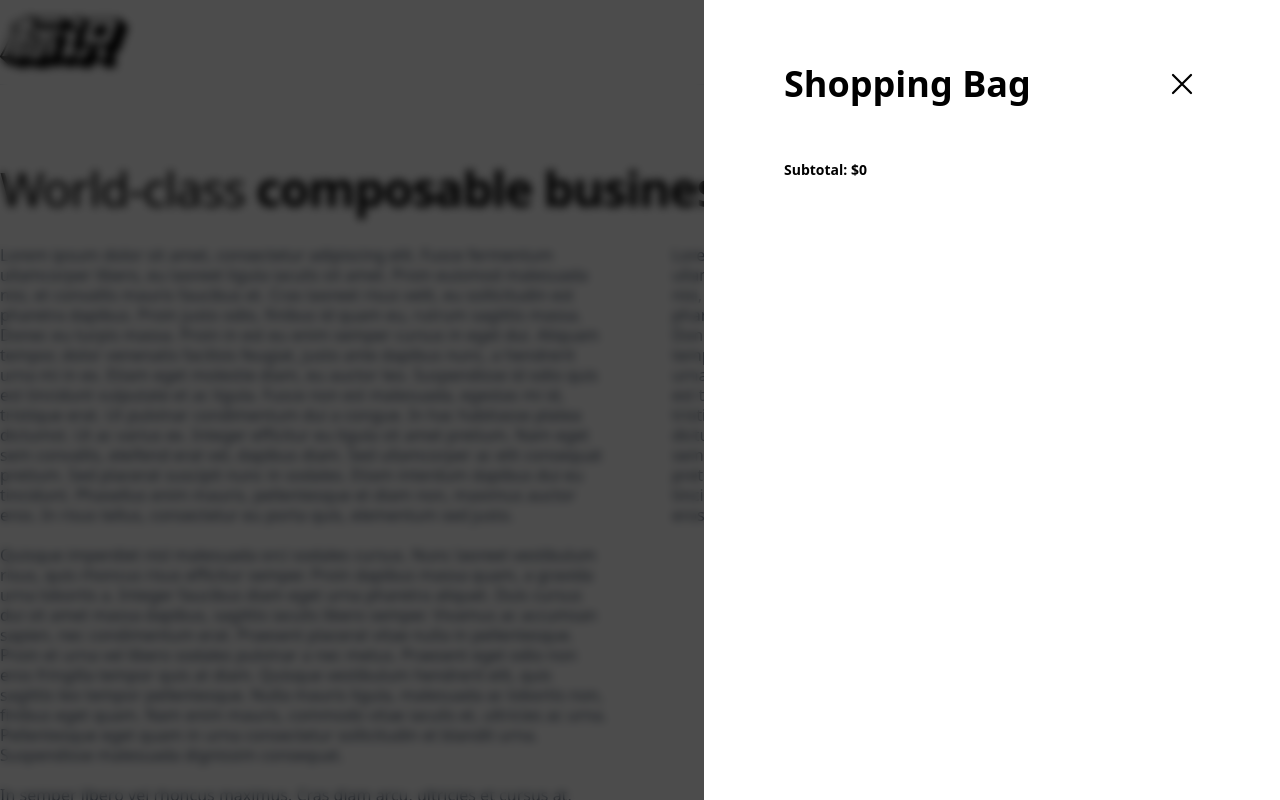
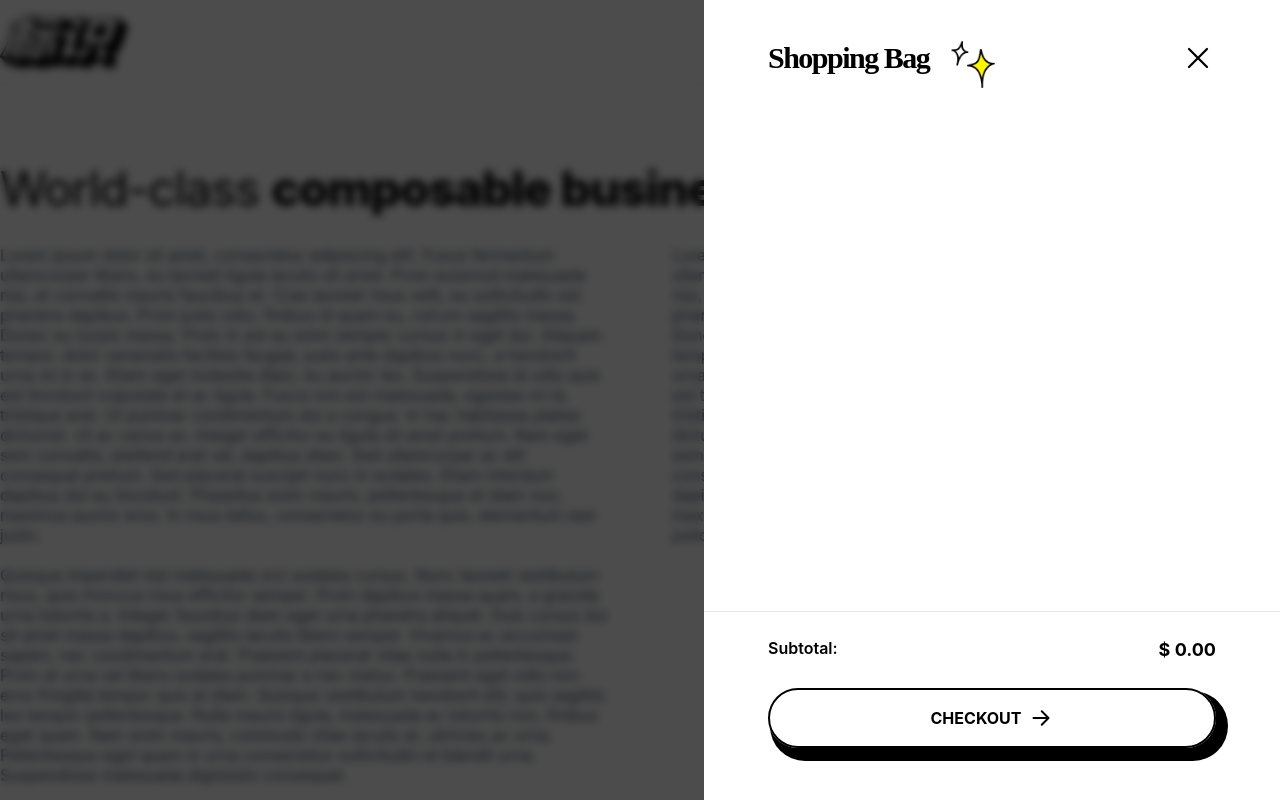
Before and after one commit to DarkWool/shopping-cart, a React (Vite) app: page / in a window 1280 px wide. Both pictures are taken after a click on the item 1264 px from the left and 42 px from the top of the page. Shown: the top 800 px of the page. Built offline with nearby package versions, Linux system fonts and the light colour scheme.

Commit message:
Modify Cart.jsx layout and styles
Some custom styles were added to Tailwind's config file.
Added image "stars.png".

```diff
--- a/src/components/Cart.jsx
+++ b/src/components/Cart.jsx
@@ -1,4 +1,5 @@
 import { useEffect, useState } from "react";
+import StarsImg from "../assets/images/stars.png";
 
 export function Cart({ onClose, onAdjustQuantity, onDeleteItem, items }) {
   const [isVisible, setIsVisible] = useState(false);
@@ -26,13 +27,26 @@ export function Cart({ onClose, onAdjustQuantity, onDeleteItem, items }) {
     }, TRANSITION_DURATION);
   }
 
+  const subtotal = items
+    .reduce((total, curr) => {
+      total += curr.price * curr.quantity;
+      return total;
+    }, 0)
+    .toFixed(2);
+
   return (
     <>
       <div
-        className={`z-10 fixed bg-white h-full max-w-xl w-full leading-5 py-16 px-20 right-0 overflow-y-auto text-sm ${transitionClasses} ${classes.cart}`}
+        className={`z-10 fixed bg-white h-full w-full leading-5 right-0 overflow-y-auto text-sm max-w-xl flex flex-col py-10 ${transitionClasses} ${classes.cart}`}
       >
-        <div className="mb-14 flex items-center justify-between">
-          <span className="text-4xl font-extrabold block">Shopping Bag</span>
+        <div className="px-16 grow">
+          <div className="mb-12 flex justify-between">
+            <div>
+              <span className="text-3xl font-bold tracking-tighter mr-5 font-headings">
+                Shopping Bag
+              </span>
+              <img src={StarsImg} alt="" className="max-h-12 inline-block" />
+            </div>
             <span className="cursor-pointer" onClick={handleCloseTransition}>
               <svg
                 fill="none"
@@ -55,54 +69,124 @@ export function Cart({ onClose, onAdjustQuantity, onDeleteItem, items }) {
               {items.map((item) => (
                 <li key={item.id} className="flex gap-8 mb-8">
                   <div className="shrink-0 bg-white">
-                  <img src={item.image} className="w-24 max-w-full h-24 object-contain" />
+                    <img
+                      src={item.image}
+                      className="w-24 max-w-full h-24 object-contain"
+                    />
                   </div>
-                <div className="flex flex-col gap-y-2 items-start">
-                  <p className="leading-5 font-medium">{item.title}</p>
-                  <p className="font-bold text-lg leading-5">${item.price}</p>
-                  <p className="font-bold text-sm leading-5">Quantity: {item.quantity}</p>
 
-                  <div>
+                  <div className="flex flex-col gap-y-6">
+                    <div className="flex gap-x-3 items-start">
+                      <p className="leading-4 font-medium">
+                        {item.title}
+                        Bose Altavoz Bluetooth SoundLink Micro: Pequeño Altavoz portátil
+                        Resistente al Agua con micrófono, Blanco
+                      </p>
                       <button
                         type="button"
-                      className="p-3 font-bold text-xl"
+                        className="stroke-slate-500"
+                        onClick={() => onDeleteItem(item.id)}
+                      >
+                        <svg
+                          fill="none"
+                          viewBox="0 0 24 24"
+                          strokeWidth={1.5}
+                          className="w-6 h-6"
+                        >
+                          <path
+                            strokeLinecap="round"
+                            strokeLinejoin="round"
+                            d="M14.74 9l-.346 9m-4.788 0L9.26 9m9.968-3.21c.342.052.682.107 1.022.166m-1.022-.165L18.16 19.673a2.25 2.25 0 01-2.244 2.077H8.084a2.25 2.25 0 01-2.244-2.077L4.772 5.79m14.456 0a48.108 48.108 0 00-3.478-.397m-12 .562c.34-.059.68-.114 1.022-.165m0 0a48.11 48.11 0 013.478-.397m7.5 0v-.916c0-1.18-.91-2.164-2.09-2.201a51.964 51.964 0 00-3.32 0c-1.18.037-2.09 1.022-2.09 2.201v.916m7.5 0a48.667 48.667 0 00-7.5 0"
+                          />
+                        </svg>
+                      </button>
+                    </div>
+
+                    <div className="flex justify-between items-end">
+                      <p className="font-bold text-lg leading-5">${item.price}</p>
+                      <div className="flex gap-x-2 text-base font-semibold">
+                        <button
+                          type="button"
+                          className="bg-slate-200 w-6 h-6 rounded-sm stroke-slate-600 flex justify-center items-center p-1"
                           onClick={() =>
                             onAdjustQuantity(item.id, item.quantity, "decrement")
                           }
                         >
-                      -
+                          <svg
+                            fill="none"
+                            viewBox="0 0 24 24"
+                            strokeWidth={2}
+                            className="w-5 h-5"
+                          >
+                            <path
+                              strokeLinecap="round"
+                              strokeLinejoin="round"
+                              d="M19.5 12h-15"
+                            />
+                          </svg>
                         </button>
-                    <span className="text-lg p-3">{item.quantity}</span>
+                        <span className="min-w-[30px] text-center">{item.quantity}</span>
                         <button
                           type="button"
-                      className="p-3 font-bold text-xl"
+                          className="bg-slate-200 w-6 h-6 rounded-sm text-slate-600 flex justify-center items-center p-1"
                           onClick={() =>
                             onAdjustQuantity(item.id, item.quantity, "increment")
                           }
                         >
-                      +
+                          <svg
+                            fill="none"
+                            viewBox="0 0 24 24"
+                            strokeWidth={2}
+                            stroke="currentColor"
+                            className="w-5 h-5"
+                          >
+                            <path
+                              strokeLinecap="round"
+                              strokeLinejoin="round"
+                              d="M12 4.5v15m7.5-7.5h-15"
+                            />
+                          </svg>
                         </button>
                       </div>
-
-                  <button
-                    className="bg-red-50 text-red-700 px-3 py-1 text-xs border-red-200 border w-auto text-left"
-                    onClick={() => onDeleteItem(item.id)}
-                  >
-                    <p className="font-semibold leading-5">Remove</p>
-                  </button>
+                    </div>
                   </div>
                 </li>
               ))}
             </ul>
           </div>
+        </div>
 
-        <div className="text-sm font-bold">
-          <span>Subtotal:</span> $
-          {items.reduce((total, curr) => {
-            console.log(curr);
-            total += curr.price * curr.quantity;
-            return total;
-          }, 0)}
+        <div className="border-t pt-6">
+          <div className="px-16">
+            <div className="text-base flex justify-between pb-6">
+              <span className="font-semibold">Subtotal:</span>
+              <span className="font-bold text-lg">$ {subtotal}</span>
+            </div>
+
+            <div>
+              <button
+                type="button"
+                className="py-4 px-8 font-bold rounded-full uppercase border-2 border-black shadow-[7px_8px_0px_5px_black] mb-3 w-full text-base flex justify-center gap-x-2 duration-200 hover:bg-shiny-yellow"
+              >
+                <span>CHECKOUT</span>
+                <span>
+                  <svg
+                    fill="none"
+                    viewBox="0 0 24 24"
+                    strokeWidth={2}
+                    stroke="currentColor"
+                    className="w-6 h-6"
+                  >
+                    <path
+                      strokeLinecap="round"
+                      strokeLinejoin="round"
+                      d="M4.5 12h15m0 0l-6.75-6.75M19.5 12l-6.75 6.75"
+                    />
+                  </svg>
+                </span>
+              </button>
+            </div>
+          </div>
         </div>
       </div>
 
--- a/tailwind.config.js
+++ b/tailwind.config.js
@@ -2,7 +2,18 @@
 export default {
   content: ["./index.html", "./src/**/*.{js,ts,jsx,tsx}"],
   theme: {
-    extend: {},
+    extend: {
+      colors: {
+        "shiny-yellow": "#FFF500",
+      },
+    },
+    container: {
+      center: true,
+    },
+    fontFamily: {
+      sans: ["Inter"],
+      headings: "Montserrat",
+    },
   },
   plugins: [],
 };
```
Also changed, not shown: src/assets/images/stars.png (added). Lines whose indentation alone changed are shown as unchanged.
